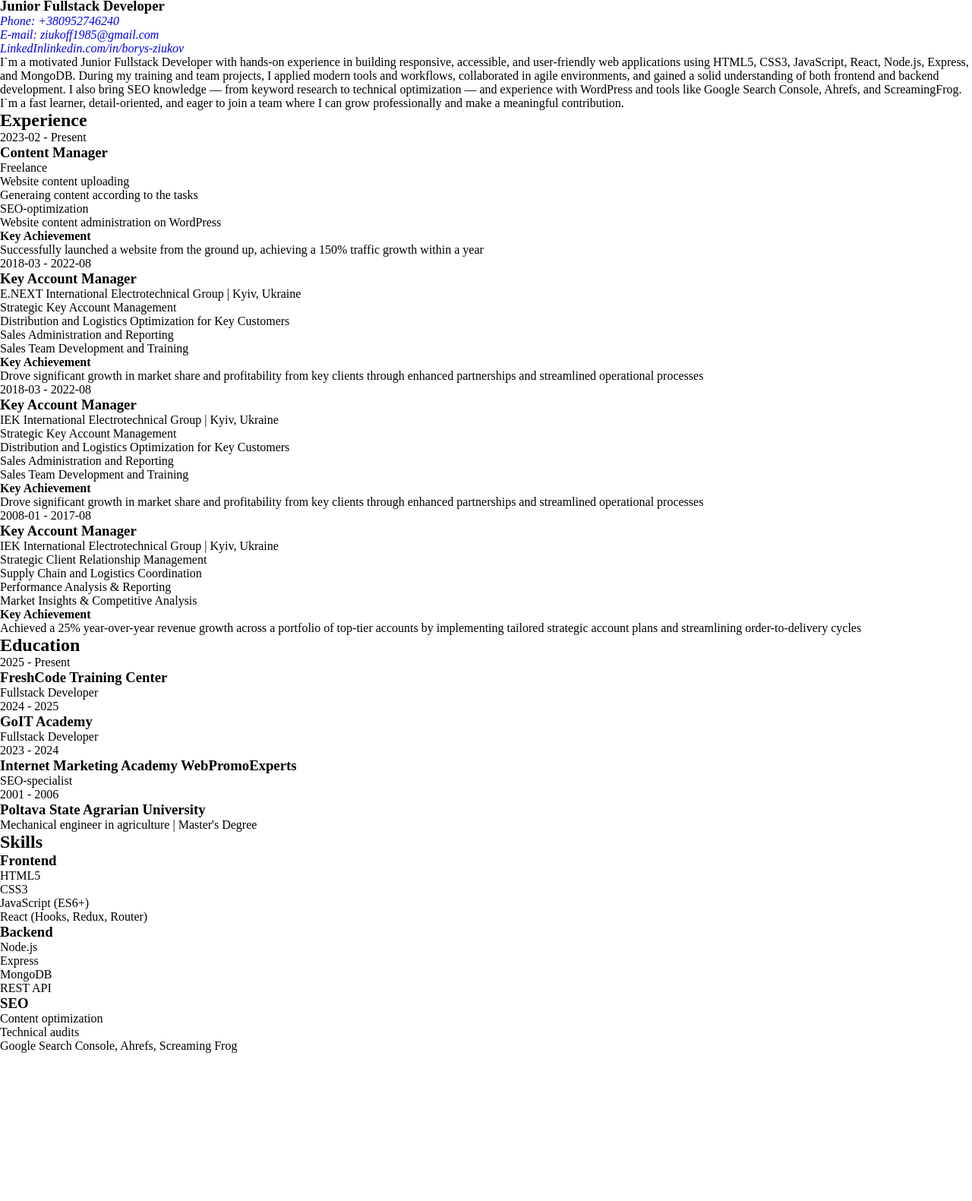
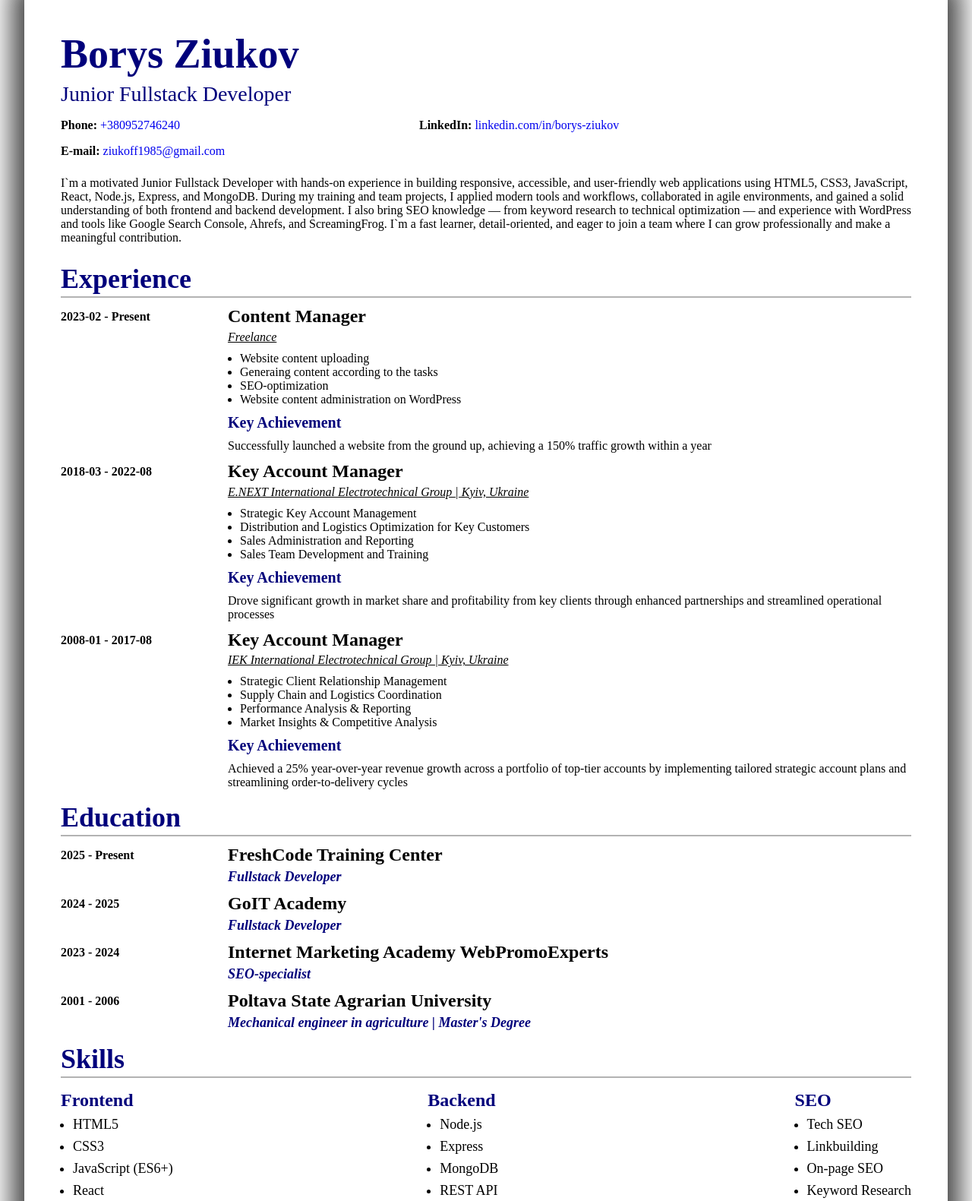
Before and after one commit to ziukoff1985/freshcode-html-css-hw-02-CV, a plain HTML site: page index.html in a window 1280 px wide. Shown: the part 40-1621 px from the top of the page at 76% size. Before the commit the page ends 1426 px from the top, so only its background shows below. Drawn offline with Linux system fonts and the light colour scheme.

Commit message:
Add general styles

```diff
--- a/index.html
+++ b/index.html
@@ -12,27 +12,33 @@
     />
   </head>
   <body>
-    <header>
-      <h1>Borys Ziukov</h1>
-      <h3>Junior Fullstack Developer</h3>
-      <address>
-        <ul>
-          <li>
-            <a href="tel:+380952746240"><span>Phone: </span>+380952746240</a>
-          </li>
-          <li>
-            <a href="mailto:ziukoff1985@gmail.com"
-              ><span>E-mail: </span>ziukoff1985@gmail.com</a
+    <header class="header">
+      <h1 class="main-title">Borys Ziukov</h1>
+      <h3 class="major">Junior Fullstack Developer</h3>
+      <address class="contacts">
+        <ul class="contacts-list">
+          <li class="contacts-list-item">
+            <a class="contacts-link" href="tel:+380952746240"
+              ><span class="contacts-link-span">Phone: </span>+380952746240</a
             >
           </li>
-          <li>
-            <a href="https://www.linkedin.com/in/borys-ziukov/"
-              ><span>LinkedIn</span>linkedin.com/in/borys-ziukov</a
+          <li class="contacts-list-item">
+            <a
+              class="contacts-link"
+              href="https://www.linkedin.com/in/borys-ziukov/"
+              ><span class="contacts-link-span">LinkedIn: </span
+              >linkedin.com/in/borys-ziukov</a
+            >
+          </li>
+          <li class="contacts-list-item">
+            <a class="contacts-link" href="mailto:ziukoff1985@gmail.com"
+              ><span class="contacts-link-span">E-mail: </span
+              >ziukoff1985@gmail.com</a
             >
           </li>
         </ul>
       </address>
-      <p>
+      <p class="description">
         I`m a motivated Junior Fullstack Developer with hands-on experience in
         building responsive, accessible, and user-friendly web applications
         using HTML5, CSS3, JavaScript, React, Node.js, Express, and MongoDB.
@@ -48,126 +54,134 @@
     </header>
     <main>
       <article>
-        <h2>Experience</h2>
-        <section>
-          <p>2023-02 - Present</p>
-          <h3>Content Manager</h3>
-          <p>Freelance</p>
-          <ul>
+        <h2 class="article-title">Experience</h2>
+        <section class="experience-section">
+          <p class="experience-period">2023-02 - Present</p>
+          <div class="job-description">
+            <h3 class="job-title">Content Manager</h3>
+            <p class="job-place">Freelance</p>
+            <ul class="job-description-list">
               <li>Website content uploading</li>
               <li>Generaing content according to the tasks</li>
               <li>SEO-optimization</li>
               <li>Website content administration on WordPress</li>
             </ul>
-          <h4>Key Achievement</h4>
+            <h4 class="key-achievement">Key Achievement</h4>
             <p>
-            Successfully launched a website from the ground up, achieving a 150%
-            traffic growth within a year
+              Successfully launched a website from the ground up, achieving a
+              150% traffic growth within a year
             </p>
+          </div>
         </section>
-        <section>
-          <p>2018-03 - 2022-08</p>
-          <h3>Key Account Manager</h3>
-          <p>E.NEXT International Electrotechnical Group | Kyiv, Ukraine</p>
-          <ul>
+        <section class="experience-section">
+          <p class="experience-period">2018-03 - 2022-08</p>
+          <div class="job-description">
+            <h3 class="job-title">Key Account Manager</h3>
+            <p class="job-place">
+              E.NEXT International Electrotechnical Group | Kyiv, Ukraine
+            </p>
+            <ul class="job-description-list">
               <li>Strategic Key Account Management</li>
               <li>Distribution and Logistics Optimization for Key Customers</li>
               <li>Sales Administration and Reporting</li>
               <li>Sales Team Development and Training</li>
             </ul>
-          <h4>Key Achievement</h4>
+            <h4 class="key-achievement">Key Achievement</h4>
             <p>
-            Drove significant growth in market share and profitability from key
-            clients through enhanced partnerships and streamlined operational
-            processes
+              Drove significant growth in market share and profitability from
+              key clients through enhanced partnerships and streamlined
+              operational processes
             </p>
+          </div>
         </section>
-        <section>
-          <p>2018-03 - 2022-08</p>
-          <h3>Key Account Manager</h3>
-          <p>IEK International Electrotechnical Group | Kyiv, Ukraine</p>
-          <ul>
-            <li>Strategic Key Account Management</li>
-            <li>Distribution and Logistics Optimization for Key Customers</li>
-            <li>Sales Administration and Reporting</li>
-            <li>Sales Team Development and Training</li>
-          </ul>
-          <h4>Key Achievement</h4>
-          <p>
-            Drove significant growth in market share and profitability from key
-            clients through enhanced partnerships and streamlined operational
-            processes
+        <section class="experience-section">
+          <p class="experience-period">2008-01 - 2017-08</p>
+          <div class="job-description">
+            <h3 class="job-title">Key Account Manager</h3>
+            <p class="job-place">
+              IEK International Electrotechnical Group | Kyiv, Ukraine
             </p>
-        </section>
-        <section>
-          <p>2008-01 - 2017-08</p>
-          <h3>Key Account Manager</h3>
-          <p>IEK International Electrotechnical Group | Kyiv, Ukraine</p>
-          <ul>
+            <ul class="job-description-list">
               <li>Strategic Client Relationship Management</li>
               <li>Supply Chain and Logistics Coordination</li>
               <li>Performance Analysis & Reporting</li>
               <li>Market Insights & Competitive Analysis</li>
             </ul>
-          <h4>Key Achievement</h4>
+            <h4 class="key-achievement">Key Achievement</h4>
             <p>
               Achieved a 25% year-over-year revenue growth across a portfolio of
               top-tier accounts by implementing tailored strategic account plans
               and streamlining order-to-delivery cycles
             </p>
+          </div>
         </section>
       </article>
       <article>
-        <h2>Education</h2>
-        <section>
-          <p>2025 - Present</p>
-          <h3>FreshCode Training Center</h3>
-          <p>Fullstack Developer</p>
+        <h2 class="article-title">Education</h2>
+        <section class="experience-section">
+          <p class="experience-period">2025 - Present</p>
+          <div class="job-description">
+            <h3 class="job-title">FreshCode Training Center</h3>
+            <p class="education-major">Fullstack Developer</p>
+          </div>
         </section>
-        <section>
-          <p>2024 - 2025</p>
-          <h3>GoIT Academy</h3>
-          <p>Fullstack Developer</p>
+        <section class="experience-section">
+          <p class="experience-period">2024 - 2025</p>
+          <div class="job-description">
+            <h3 class="job-title">GoIT Academy</h3>
+            <p class="education-major">Fullstack Developer</p>
+          </div>
         </section>
-        <section>
-          <p>2023 - 2024</p>
-          <h3>Internet Marketing Academy WebPromoExperts</h3>
-          <p>SEO-specialist</p>
+        <section class="experience-section">
+          <p class="experience-period">2023 - 2024</p>
+          <div class="job-description">
+            <h3 class="job-title">
+              Internet Marketing Academy WebPromoExperts
+            </h3>
+            <p class="education-major">SEO-specialist</p>
+          </div>
         </section>
-        <section>
-          <p>2001 - 2006</p>
-          <h3>Poltava State Agrarian University</h3>
-          <p>Mechanical engineer in agriculture | Master's Degree</p>
+        <section class="experience-section">
+          <p class="experience-period">2001 - 2006</p>
+          <div class="job-description">
+            <h3 class="job-title">Poltava State Agrarian University</h3>
+            <p class="education-major">
+              Mechanical engineer in agriculture | Master's Degree
+            </p>
+          </div>
         </section>
       </article>
       <article>
-        <h2>Skills</h2>
-        <section>
-          <h3>Frontend</h3>
-          <ul>
+        <h2 class="article-title">Skills</h2>
+        <div class="skills-list">
+          <section class="skills-list-item">
+            <h3 class="skills-title">Frontend</h3>
+            <ul class="skills-tech">
               <li>HTML5</li>
               <li>CSS3</li>
               <li>JavaScript (ES6+)</li>
-            <li>React (Hooks, Redux, Router)</li>
+              <li>React</li>
             </ul>
           </section>
-        <section>
-          <h3>Backend</h3>
-          <ul>
+          <section class="skills-list-item">
+            <h3 class="skills-title">Backend</h3>
+            <ul class="skills-tech">
               <li>Node.js</li>
               <li>Express</li>
               <li>MongoDB</li>
               <li>REST API</li>
             </ul>
           </section>
-        <section>
-          <h3>SEO</h3>
-          <ul>
-            <li>Content optimization</li>
-            <li>Technical audits</li>
-            <li>Google Search Console, Ahrefs, Screaming Frog</li>
+          <section class="skills-list-item">
+            <h3 class="skills-title">SEO</h3>
+            <ul class="skills-tech">
+              <li>Tech SEO</li>
+              <li>Linkbuilding</li>
+              <li>On-page SEO</li>
+              <li>Keyword Research</li>
             </ul>
           </section>
+        </div>
       </article>
     </main>
   </body>
--- a/styles.css
+++ b/styles.css
@@ -33,3 +33,133 @@ img {
   max-width: 100%;
   display: block;
 }
+
+body {
+  padding: 48px;
+  margin: 32px;
+  box-shadow: 0px 0px 34px 16px rgba(0, 0, 0, 0.75);
+}
+
+.main-title {
+  font-size: 54px;
+  font-weight: 700;
+  margin-bottom: 6px;
+  color: rgb(0, 0, 123);
+}
+
+.major {
+  font-size: 28px;
+  font-weight: 500;
+  margin-bottom: 16px;
+  color: rgb(0, 0, 123);
+}
+
+.contacts-list {
+  list-style: none;
+  display: flex;
+  flex-wrap: wrap;
+  column-gap: 24px;
+  row-gap: 16px;
+  margin-bottom: 24px;
+}
+
+.contacts-list-item {
+  min-width: 40%;
+}
+
+.contacts-link {
+  font-style: normal;
+}
+
+.contacts-link-span {
+  color: black;
+  font-style: normal;
+  font-weight: 700;
+}
+
+.description {
+  margin-bottom: 24px;
+}
+
+.article-title {
+  font-size: 36px;
+  font-weight: 700;
+  margin-bottom: 16px;
+  color: rgb(0, 0, 123);
+  border-bottom: 2px solid rgb(179, 179, 179);
+  padding-bottom: 2px;
+}
+
+.experience-section {
+  display: flex;
+  gap: 100px;
+  margin-bottom: 16px;
+}
+
+.experience-period {
+  min-width: 120px;
+  font-weight: 700;
+}
+
+.job-description {
+  display: flex;
+  flex-direction: column;
+  gap: 10px;
+}
+
+.job-title {
+  font-size: 24px;
+  font-weight: 700;
+  color: black;
+  line-height: 0.7;
+}
+
+.job-place {
+  color: black;
+  font-style: italic;
+  text-decoration: underline;
+}
+
+.job-description-list {
+  margin-left: 16px;
+  color: black;
+}
+
+.key-achievement {
+  font-size: 20px;
+  font-weight: 700;
+  color: rgb(0, 0, 123);
+}
+
+.education-major {
+  color: rgb(0, 0, 123);
+  font-style: italic;
+  font-weight: 700;
+  font-size: 18px;
+}
+
+.skills-list {
+  display: flex;
+  flex-wrap: wrap;
+  gap: 30px;
+  justify-content: space-between;
+}
+
+.skills-list-item {
+  min-width: 150px;
+}
+
+.skills-title {
+  font-size: 24px;
+  font-weight: 700;
+  color: rgb(0, 0, 123);
+  margin-bottom: 8px;
+}
+
+.skills-tech {
+  display: flex;
+  flex-direction: column;
+  gap: 8px;
+  margin-left: 16px;
+  font-size: 18px;
+}
```
Lines whose indentation alone changed are shown as unchanged.
